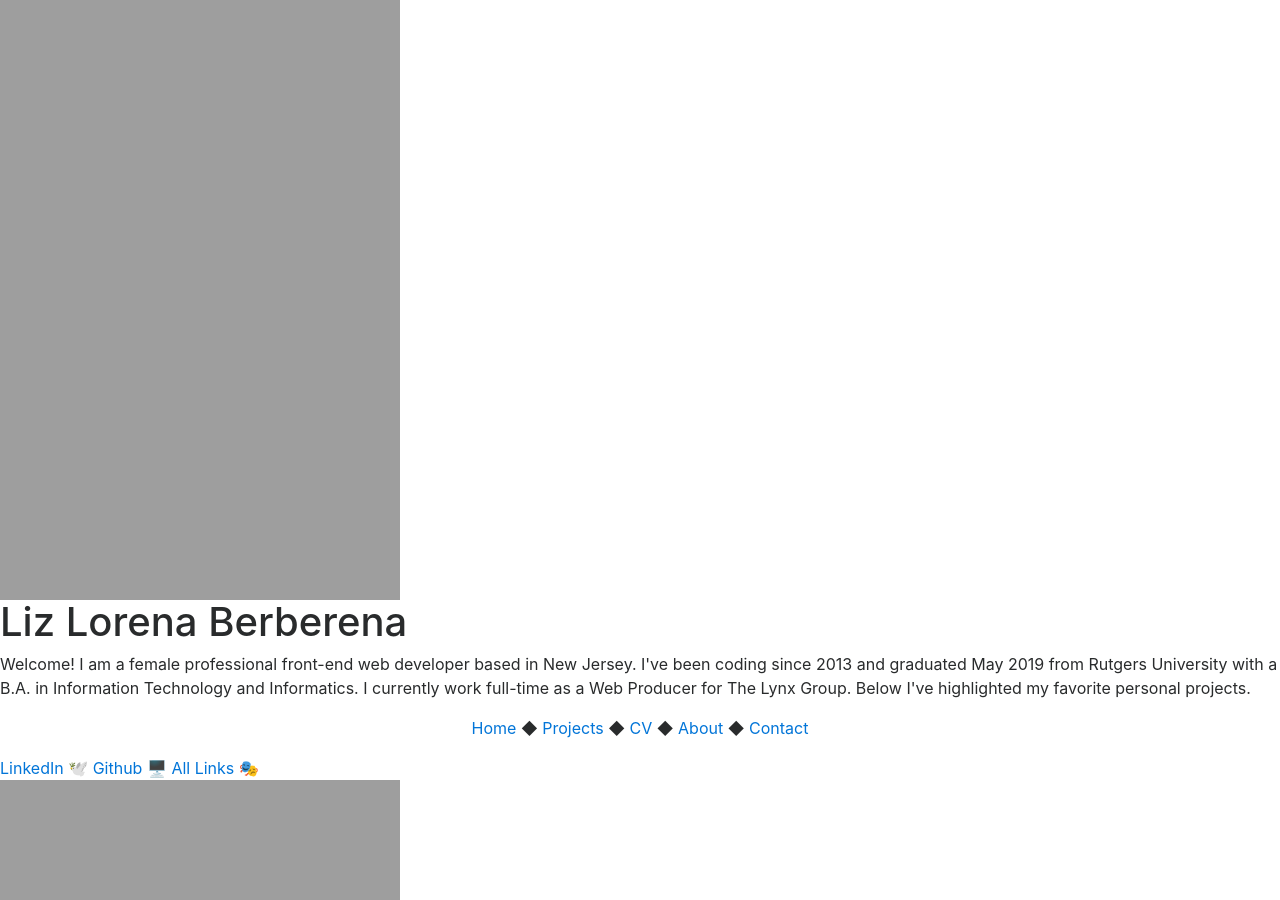
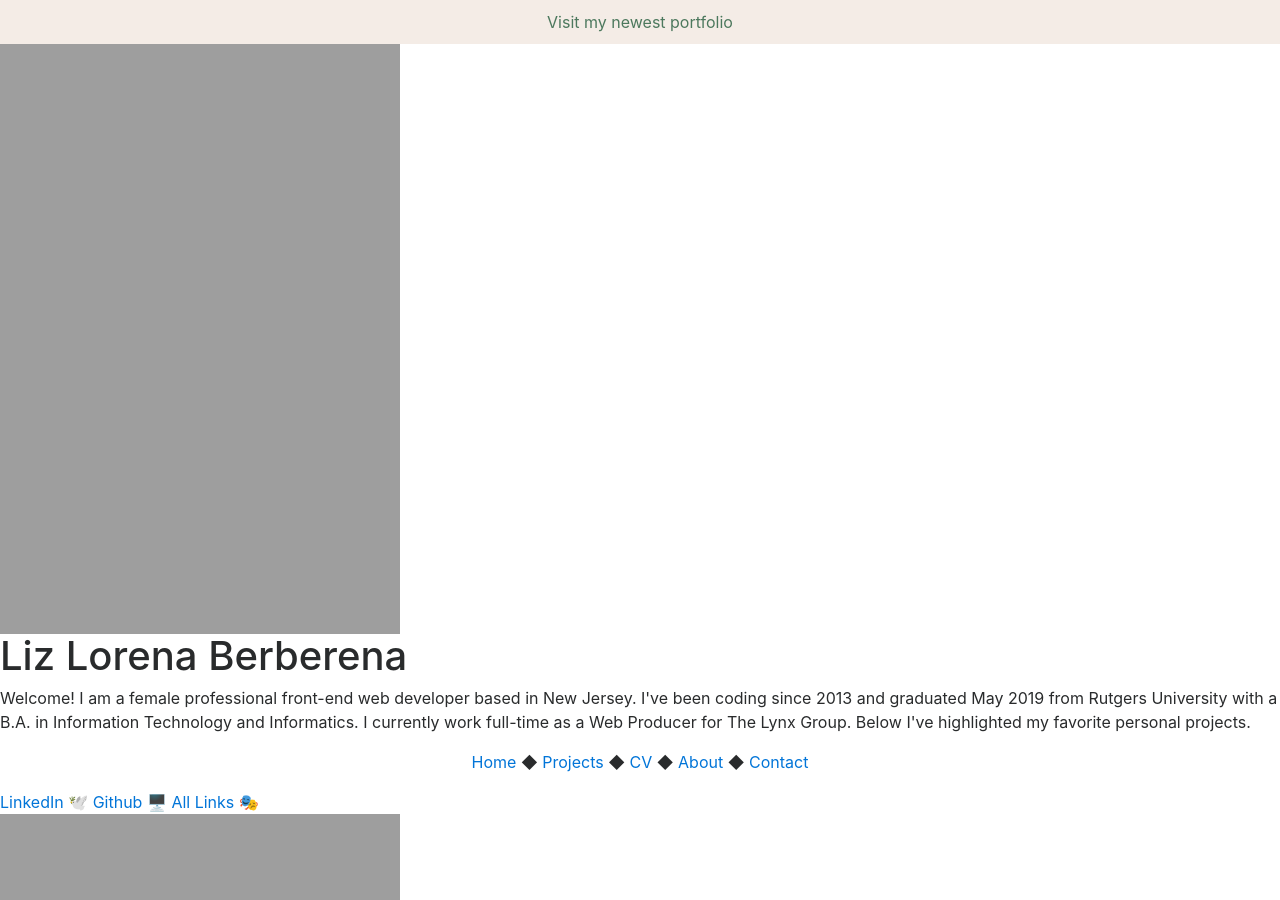
Before and after one commit to liz-lorena/2020, a Jekyll site: the page built from index.html, in a window 1280 px wide and 900 px high. Built offline with Jekyll 4.4.1, drawn with Linux system fonts in a browser that asks for light colours; the list of posts is cut into pages by our own code.

Commit message:
Update homepage.html

```diff
--- a/_layouts/homepage.html
+++ b/_layouts/homepage.html
@@ -31,8 +31,8 @@
     <link rel="shortcut icon" type="image/x-icon" href="{{ site.favicon }}">
 
     </head>
-<body>
-
+<body style="margin-top:34px!important;">
+<div style="position:fixed; top:0; width:100%; background:rgba(244, 236, 230,1); padding:10px 5px; z-index:10000000000; text-align:center;"><a href="https://lizberberena.com" target="_blank" style="color:#4C785D!important;text-decoration:none!important;cursor:pointer!important;">Visit my newest portfolio</a></div>
 
 <div id="top">
 
```
